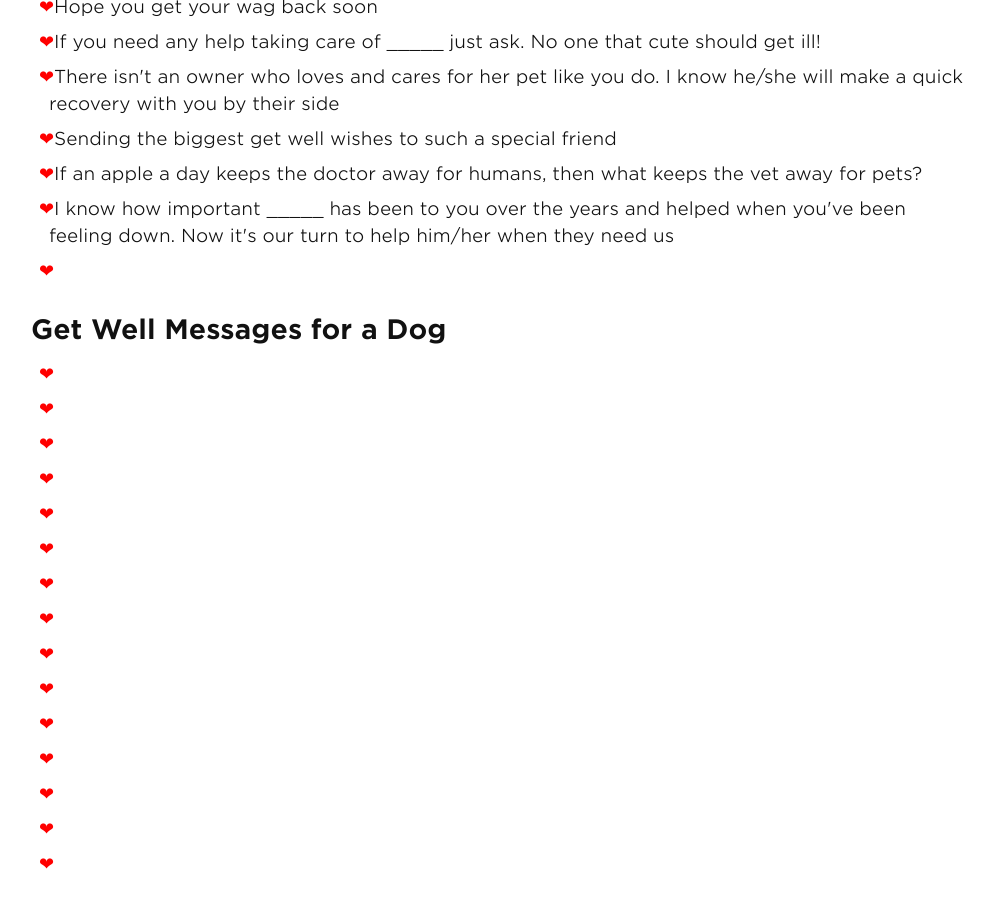
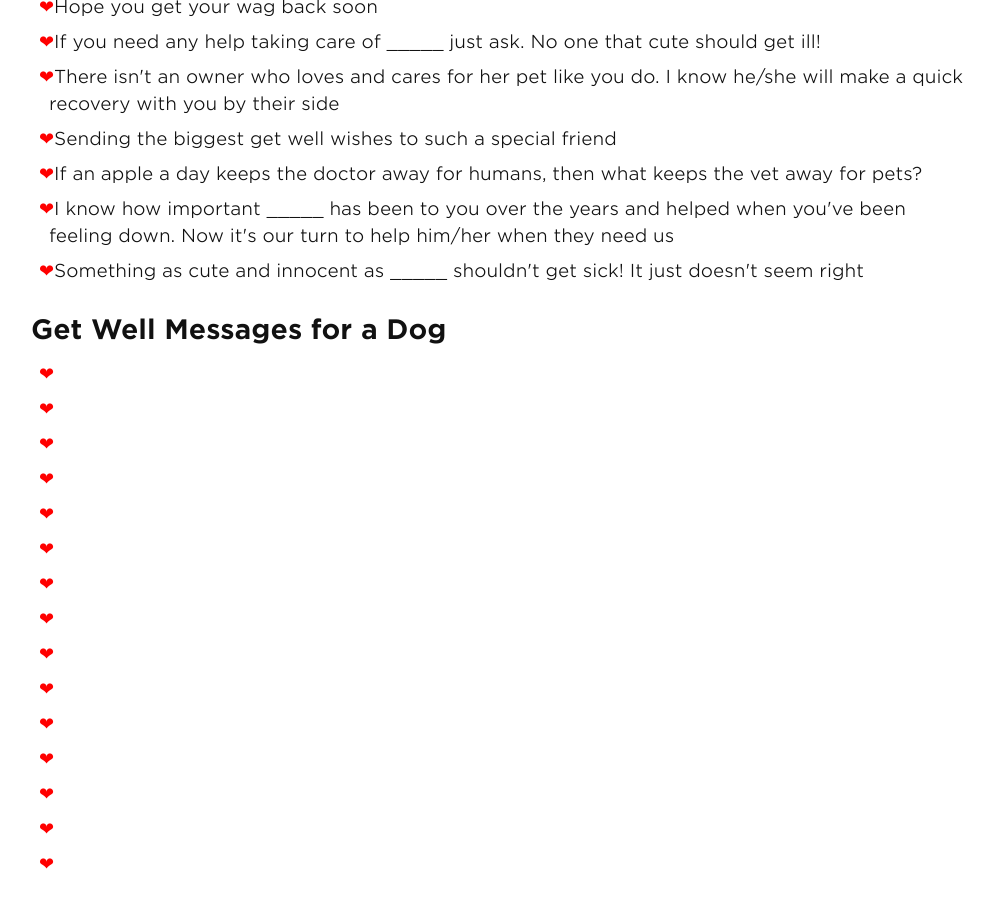
Before and after one commit to andyml123/andyml123.github.io, a Jekyll site: the page built from get-well-soon-messages-for-a-pet.md, in a window 1280 px wide and 900 px high, scrolled down 998 px. Shown: the whole window, without its empty margins (139-1132 px from the left). Built offline with Jekyll 4.4.1, drawn with Linux system fonts in a browser that asks for light colours.

Commit message:
Update get-well-soon-messages-for-a-pet.md

```diff
--- a/get-well-soon-messages-for-a-pet.md
+++ b/get-well-soon-messages-for-a-pet.md
@@ -34,7 +34,7 @@ If you aren't sure what to write in a pet get well card then take a look at the
 <li>Sending the biggest get well wishes to such a special friend</li>
 <li>If an apple a day keeps the doctor away for humans, then what keeps the vet away for pets?</li>
 <li>I know how important _____ has been to you over the years and helped when you've been feeling down. Now it's our turn to help him/her when they need us</li>
-<li></li>
+<li>Something as cute and innocent as _____ shouldn't get sick! It just doesn't seem right</li>
 </ul>
 
 <h2>Get Well Messages for a Dog</h2>
```
